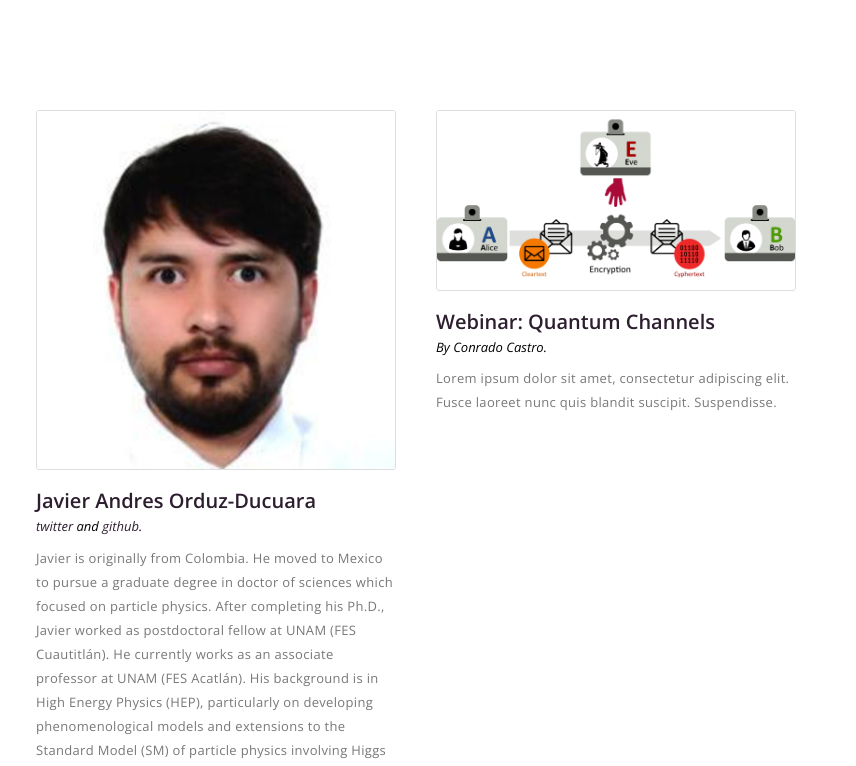
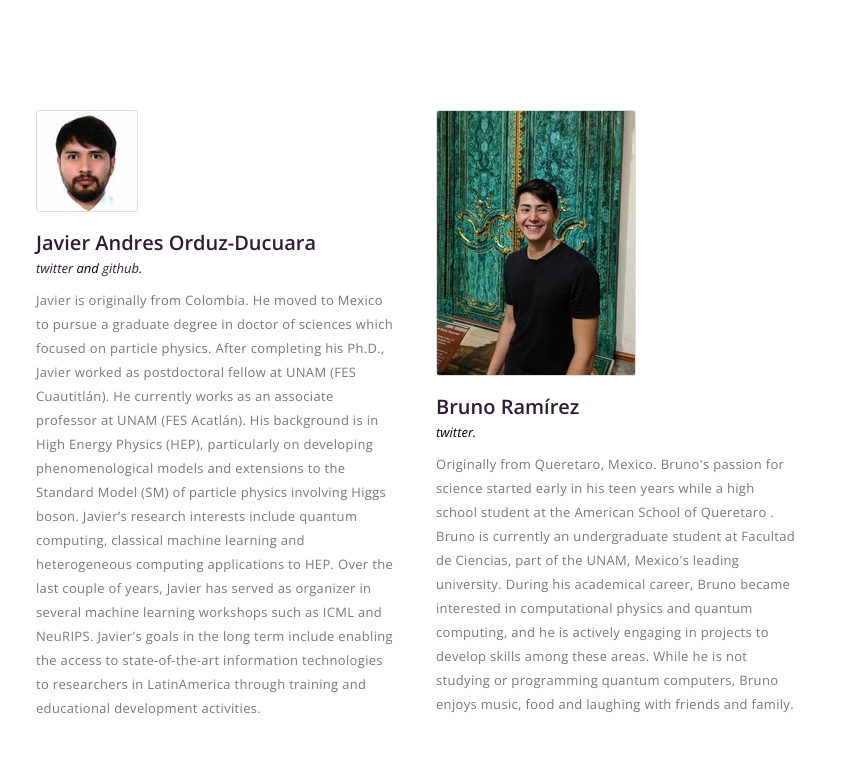
Before and after one commit to QMexico/qmexico.github.io, a plain HTML site: page team.html in a window 1280 px wide. Shown: the part 114-880 px from the top of the page, 424-1280 px from the left. Drawn offline with nearby package versions, Linux system fonts and the light colour scheme.

Commit message:
AD, BR, JO profiles v1

```diff
--- a/team.html
+++ b/team.html
@@ -83,7 +83,7 @@ Andrea is also an advocate for diversity and inclusion in the STEM fields, and s
 			<!-- event item -->
 		<div class="event-item">
 			<!-- image -->
-		<img class="img-responsive" src="img/team/javo.jpg" alt="Events" />
+		<img class="img-responsive" src="img/team/javo100_150.jpg" alt="Events" />
 			<!-- heading -->
 		<h4><a href="#">Javier Andres Orduz-Ducuara</a></h4>
 			<!-- sub text -->
@@ -97,13 +97,13 @@ Andrea is also an advocate for diversity and inclusion in the STEM fields, and s
 			<!-- event item -->
 		<div class="event-item">
 			<!-- image -->
-		<img class="img-responsive" src="img/event/3.png" alt="Events" />
+		<img class="img-responsive" src="img/team/br_198_440.jpeg" alt="Events" />
 			<!-- heading -->
-		<h4><a href="#">Webinar: Quantum Channels</a></h4>
+		<h4><a href="#">Bruno Ramírez</a></h4>
 			<!-- sub text -->
-		<span class="sub-text">By Conrado Castro.</span>
+		<span class="sub-text">twitter.</span>
 			<!-- paragraph -->
-		<p>Lorem ipsum dolor sit amet, consectetur adipiscing elit. Fusce laoreet nunc quis blandit suscipit. Suspendisse.</p>
+		<p>Originally from Queretaro, Mexico. Bruno's passion for science started early in his teen years while a high school student at the American School of Queretaro . Bruno is currently an undergraduate student at Facultad de Ciencias, part of the UNAM, Mexico's leading university. During his academical career,  Bruno became interested in computational physics and quantum computing, and he is actively engaging in projects to develop skills among these areas. While he is not studying or programming quantum computers,  Bruno enjoys music, food and laughing with friends and family.</p>
 		</div>
 		</div>
 		</div>
```
Also changed, not shown: img/team/br.jpeg (added), img/team/br_198_440.jpeg (added), img/team/br_89_220.jpeg (added), img/team/javo100_150.jpg (added), img/team/javo300_300.jpg (added), 1 other file.
